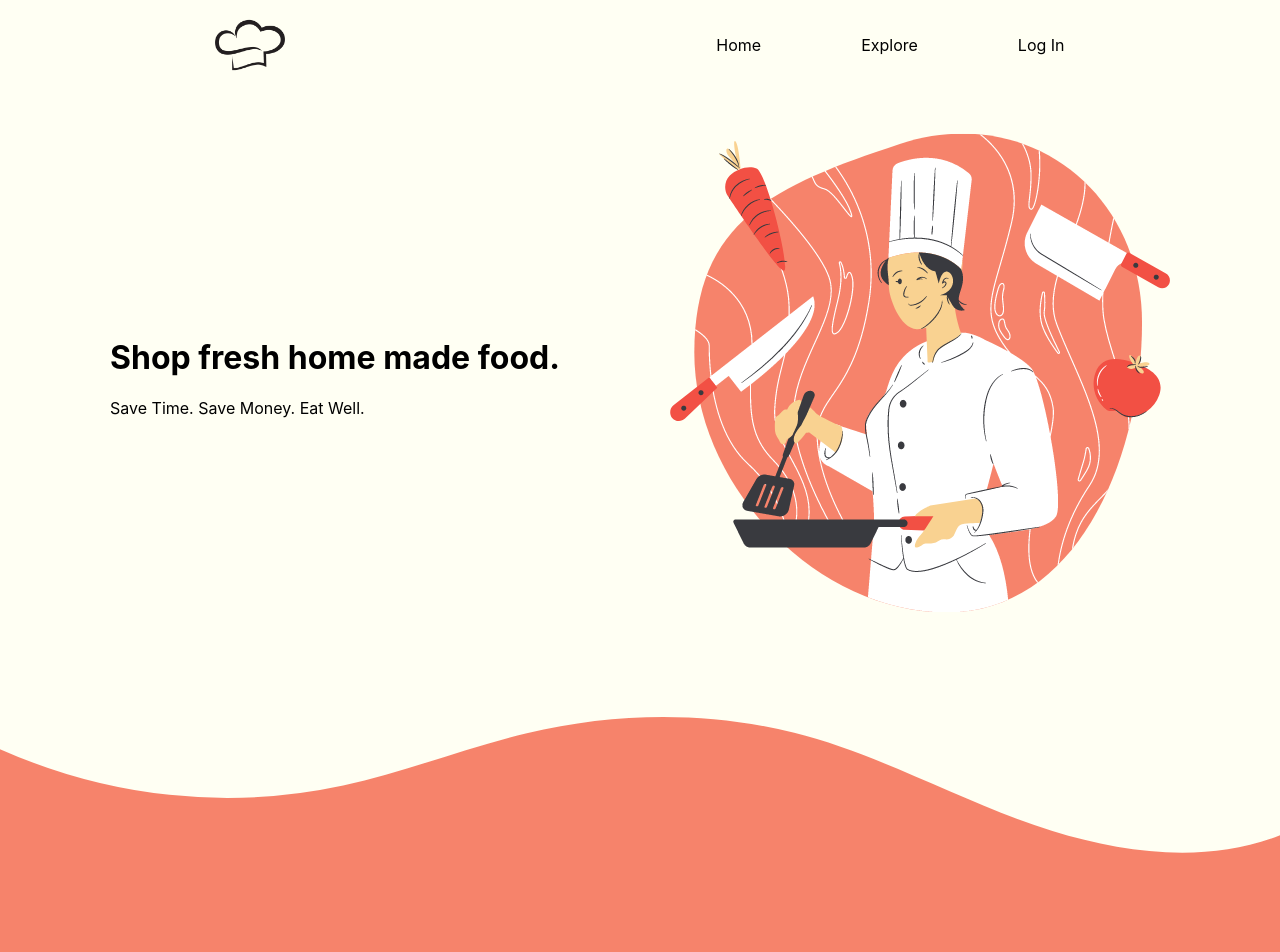
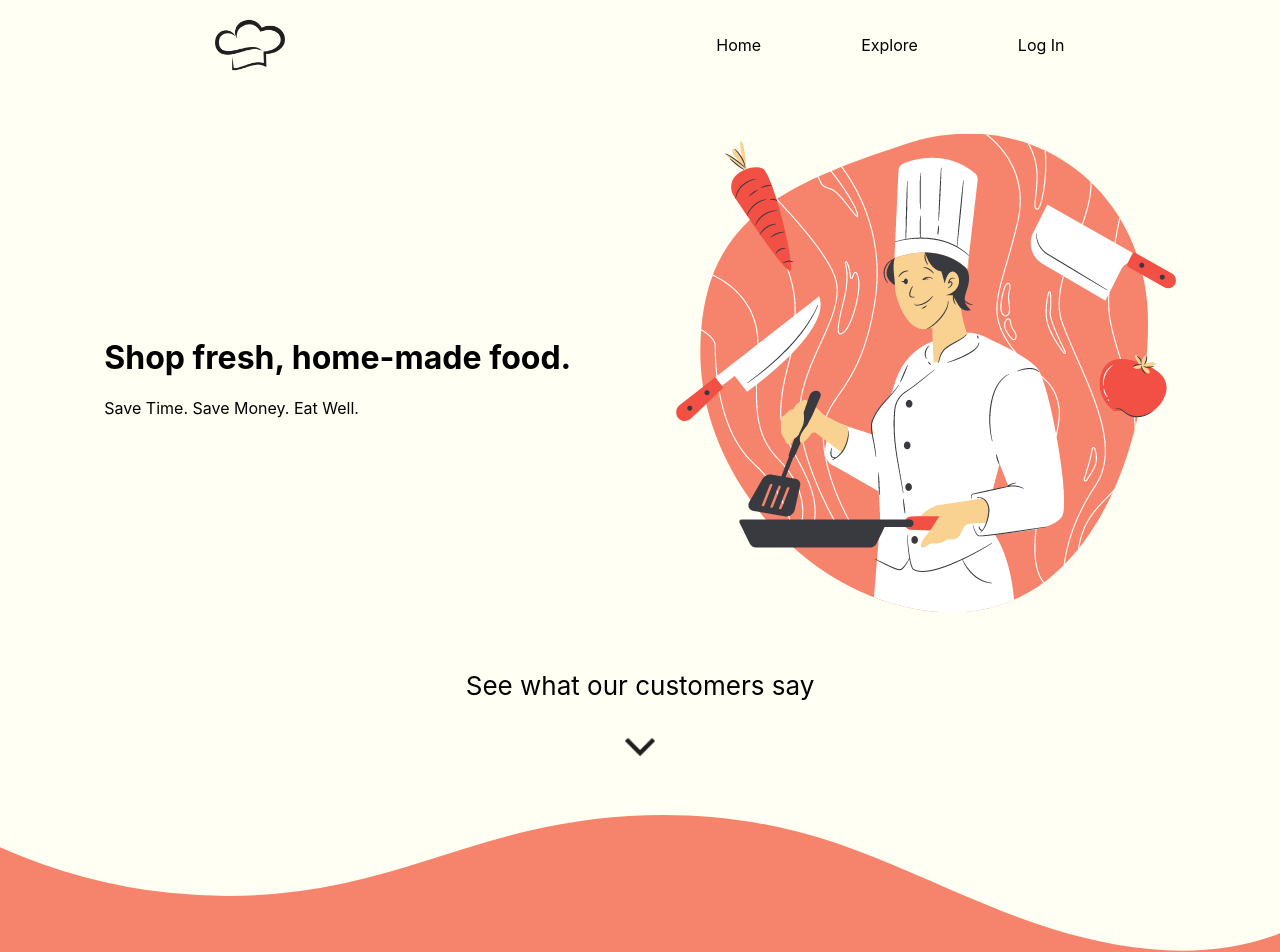
Before and after one commit to dimitar-j/Calgary_Hacks_2022, a React (Create React App) app: page / in a window 1280 px wide. Shown: the top 952 px of the page. Built offline with nearby package versions, Linux system fonts and the light colour scheme.

Commit message:
Added "See what customers say message" to home page

```diff
--- a/src/components/Hero.js
+++ b/src/components/Hero.js
@@ -9,7 +9,7 @@ var stylingObject = {
         justifyContent: "space-evenly",
         alignItems: "center",
         paddingTop: "45px",
-        paddingBottom: "90px"
+        paddingBottom: "45px"
     },
     textContainer: {
 
@@ -25,15 +25,23 @@ var stylingObject = {
 
 function Hero() {
     return (
+        <React.Fragment>
             <div style = {stylingObject.container}>
                 <div style = {stylingObject.textContainer}>
-                <h1>Shop fresh home made food.</h1>
+                    <h1>Shop fresh, home-made food.</h1>
                     <p>Save Time. Save Money. Eat Well.</p>
                 </div>
                 <div style = {stylingObject.imageContainer}>
                     <img src={require('../assets/ChefImage.png')} />
                 </div>
             </div>
+            <div style={{background:"#fffff3", textAlign:"center", fontSize:"26px", paddingBottom:"45px"}}>
+                See what our customers say
+                <br></br>
+                <br></br>
+                <img src={require('../assets/arrow.png')} width="30" height="30"/>
+            </div>
+        </React.Fragment>
     )
 }
 
```
Also changed, not shown: src/assets/arrow.png (added). Lines whose indentation alone changed are shown as unchanged.
